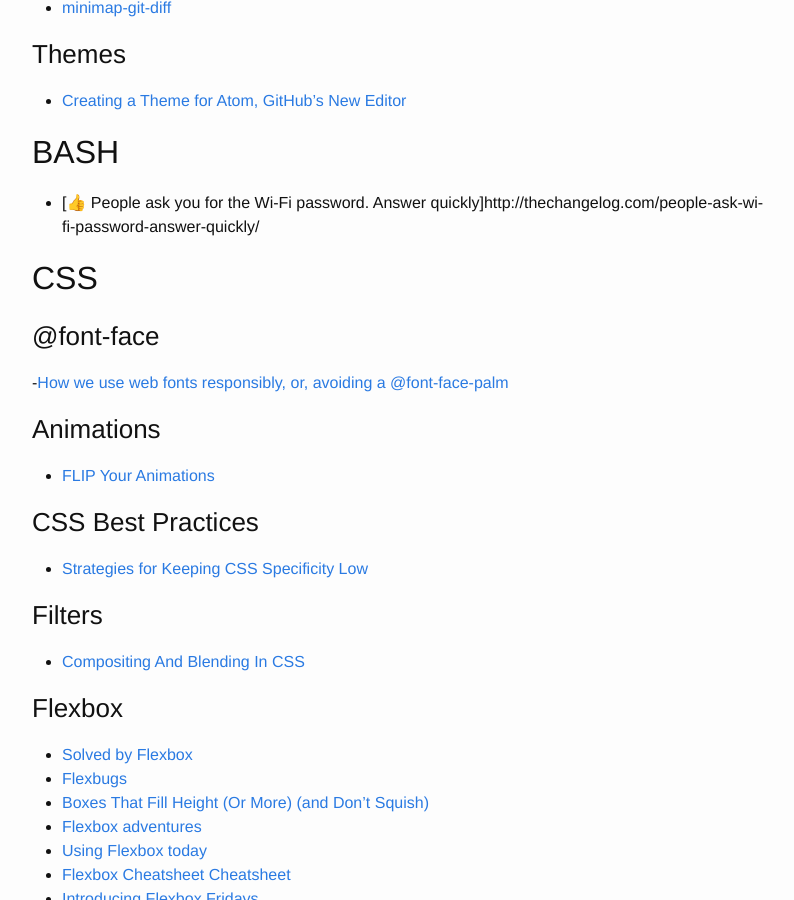
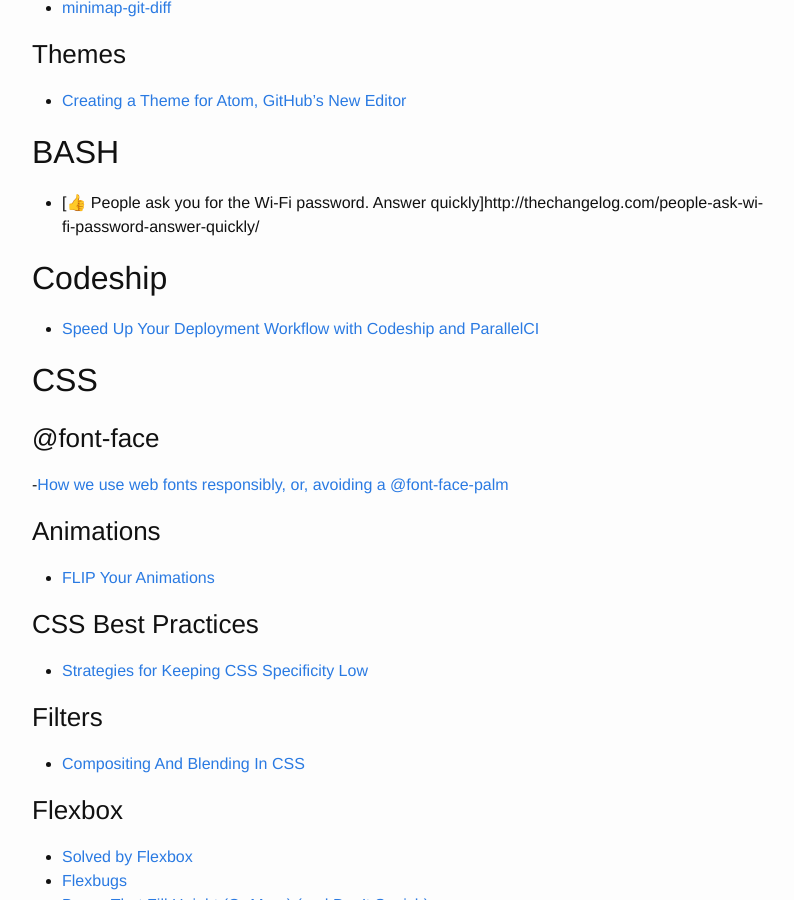
Before and after one commit to brownerd/brownerd.github.io, a Jekyll site: the page built from _posts/2015-01-01-reading-list-2015.md, in a window 1280 px wide and 900 px high, scrolled down 1635 px. Shown: the whole window, without its empty margins (238-1032 px from the left). Built offline with Jekyll 4.4.1, drawn with Linux system fonts in a browser that asks for light colours; emoji names are drawn with the system emoji font; some of the changed text lies outside the part shown.

Commit message:
testing and codeship resources

```diff
--- a/_posts/2015-01-01-reading-list-2015.md
+++ b/_posts/2015-01-01-reading-list-2015.md
@@ -83,6 +83,18 @@ Here are the agencies, people and sites that I was most influenced by in 2015
 
 ## BASH
 - [:+1: People ask you for the Wi-Fi password. Answer quickly]http://thechangelog.com/people-ask-wi-fi-password-answer-quickly/
+
+
+
+
+
+
+
+## Codeship
+- [Speed Up Your Deployment Workflow with Codeship and ParallelCI](https://scotch.io/tutorials/speed-up-your-deployment-workflow-with-codeship-and-parallelcihttps://scotch.io/tutorials/speed-up-your-deployment-workflow-with-codeship-and-parallelci)
+
+
+
 
 
 
@@ -542,6 +558,19 @@ A SIMPLE WEBSITE IN NODE.JS WITH EXPRESS, JADE AND STYLUS](http://www.clock.co.u
 
 
 - [Making a Single Page App Without a Framework](http://tutorialzine.com/2015/02/single-page-app-without-a-framework/)
+
+
+
+
+
+
+
+
+### Testing
+- [Testing with Karma and Jasmine](http://codepen.io/timbergus/timbergus/testing-with-karma-and-jasminehttp://codepen.io/timbergus/timbergus/testing-with-karma-and-jasmine)
+
+
+
 
 
 
```
Also changed, not shown: other parts of _posts/2015-01-01-reading-list-2015.md (+4 -0 lines).
